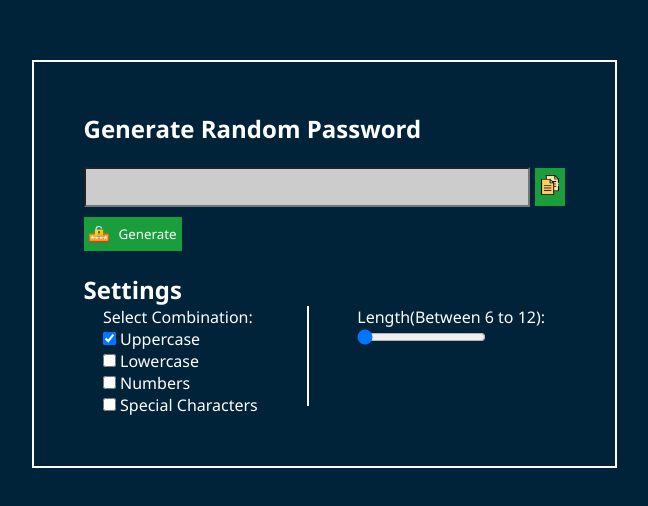
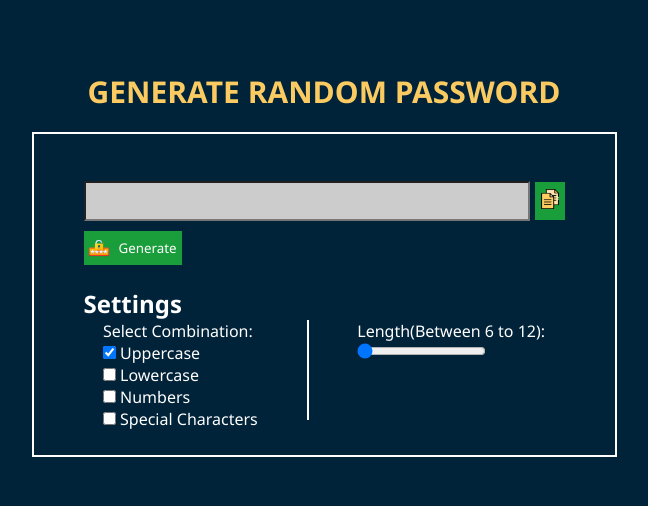
Before and after one commit to shakilahmedatik/password-generator, a plain HTML site: page index.html in a window 1280 px wide. Shown: the part 136-642 px from the top of the page, without its empty margins (316-964 px from the left). Drawn offline with Linux system fonts and the light colour scheme.

Commit message:
changed title position

```diff
--- a/index.html
+++ b/index.html
@@ -9,8 +9,8 @@
   </head>
   <body>
     <section class="layout">
+      <h1 class="title">Generate Random Password</h1>
       <div class="container">
-        <h1 class="title">Generate Random Password</h1>
         <br />
         <div class="display">
           <div class="input-container">
--- a/styles.css
+++ b/styles.css
@@ -17,11 +17,19 @@ body {
   justify-content: center;
   width: 100vw;
   height: 100vh;
+  word-wrap: break-word;
 }
 
 .container {
   border: 2px solid white;
-  padding: 50px;
+  padding: 25px 50px;
+}
+
+.title {
+  color: #fbcb61;
+  text-transform: uppercase;
+  font-size: 30px;
+  margin-bottom: 20px;
 }
 
 .input-container {
```
